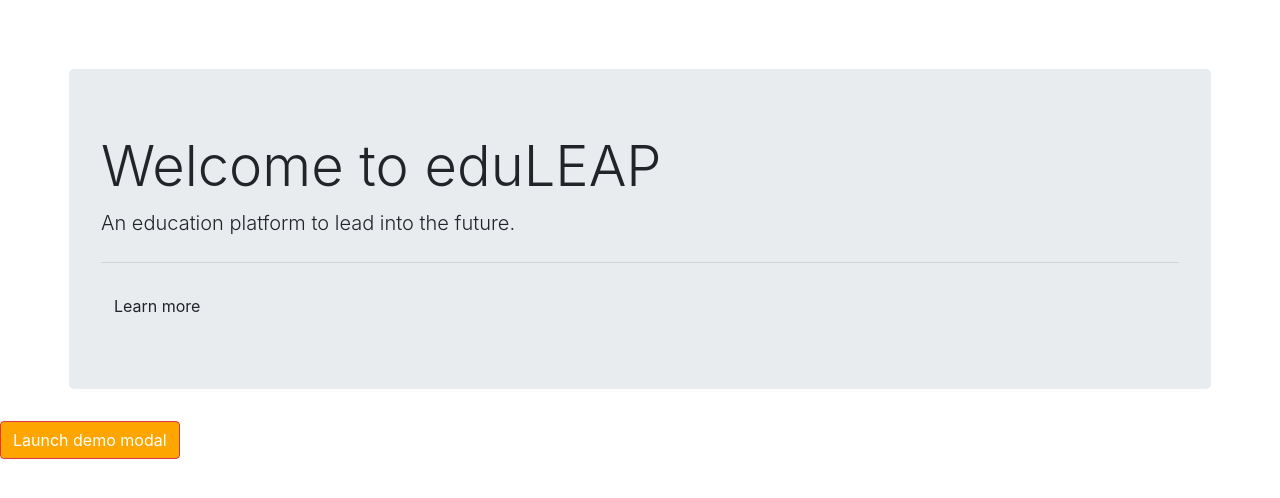
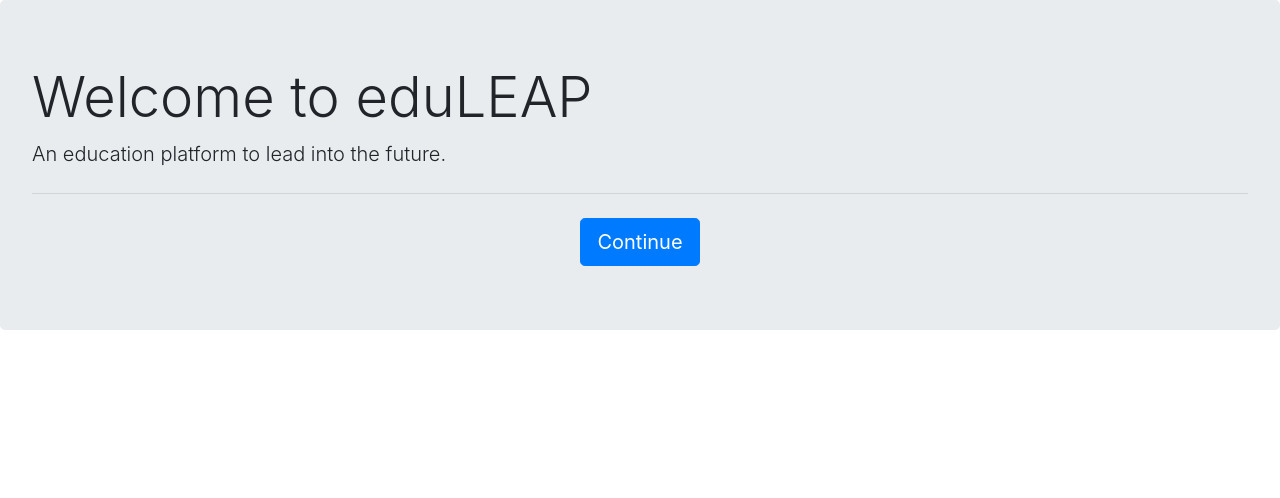
Before and after one commit to abhishekmagdum/eduLEAP, a PHP site: page / in a window 1280 px wide. Shown: the top 498 px of the page. Run offline with PHP 8.4, Linux system fonts and the light colour scheme.

Commit message:
Updated landing page

```diff
--- a/css/style.css
+++ b/css/html.css
@@ -12,3 +12,24 @@
     margin-left: 69px;
     margin-right: 69px;
 }
+
+.btn-primary
+{
+    left: 50%;
+}
+
+.display-4
+{
+    text-align: center;
+}
+
+.lead
+{
+    text-align: center;
+}
+
+.button
+{display: block;}
+
+.modal-title
+{text-align: center;}
--- a/index.html
+++ b/index.html
@@ -14,32 +14,37 @@
         <h1 class="display-4">Welcome to eduLEAP</h1>
         <p class="lead">An education platform to lead into the future.</p>
         <hr class="my-4">
-
-        <a class="btn btn_login" href="#" role="button">Learn more</a>
+        <div class = "col text-center">
+        <button type="button" class="btn btn-primary btn-lg" data-toggle="modal" data-target="#exampleModal">
+            Continue
+          </button>
         </div>
 
+    </div>
+
+
+
 <!-- Button trigger modal -->
-    <button type="button" class="btn btn-danger" data-toggle="modal" data-target="#exampleModal">
-        Launch demo modal
-    </button>
+
 
   <!-- Modal -->
   <div class="modal fade" id="exampleModal" tabindex="-1" role="dialog" aria-labelledby="exampleModalLabel" aria-hidden="true">
     <div class="modal-dialog" role="document">
       <div class="modal-content">
         <div class="modal-header">
-                    <h5 class="modal-title" id="exampleModalLabel">Modal title</h5>
+          <h5 class="modal-title" id="exampleModalLabel">Login</h5>
           <button type="button" class="close" data-dismiss="modal" aria-label="Close">
             <span aria-hidden="true">&times;</span>
           </button>
         </div>
         <div class="modal-body">
-                ...
+                <div  class="text-center">
+                    <a href="login.html" class="btn btn-primary btn-lg btn-block active" role="button" aria-pressed="true">Students</a>
+                    <a href="login.html" class="btn btn-secondary btn-lg btn-block active" role="button" aria-pressed="true">Teachers</a>
                 </div>
-                <div class="modal-footer">
-                    <button type="button" class="btn btn-secondary" data-dismiss="modal">Close</button>
-                    <button type="button" class="btn btn-primary">Save changes</button>
+
         </div>
+
       </div>
     </div>
   </div>
```
Lines whose indentation alone changed are shown as unchanged.
